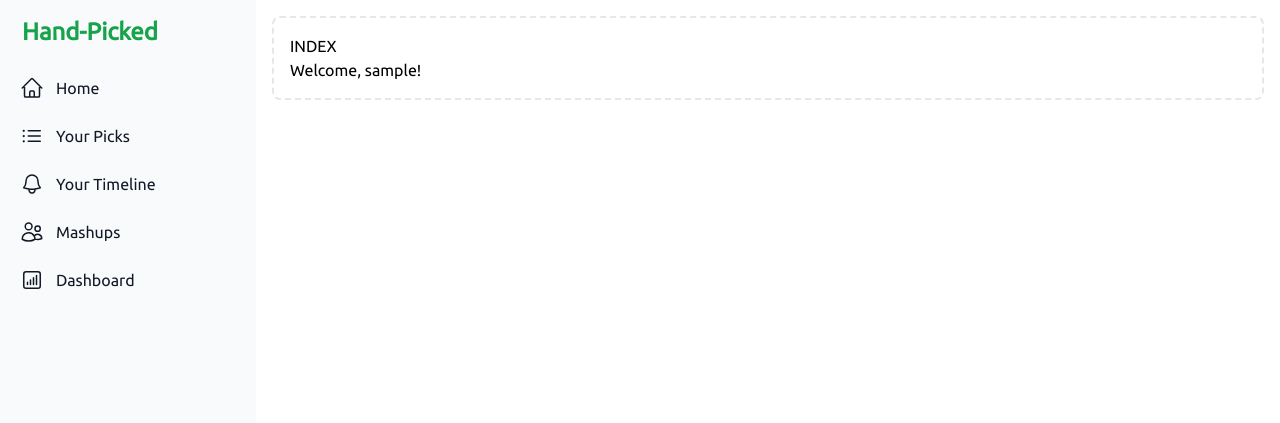
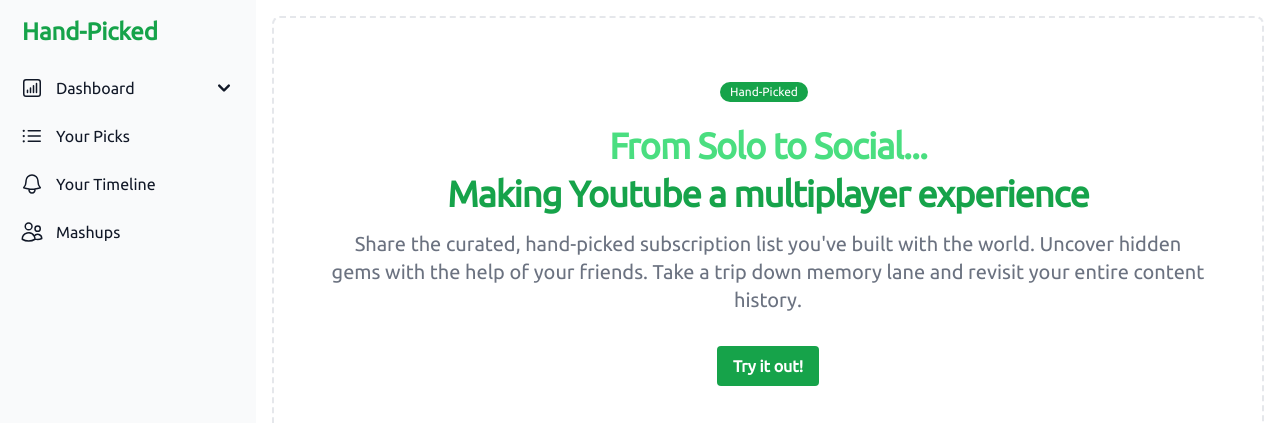
Before and after one commit to Nico404/hand-picked, a Flask app: page / in a window 1280 px wide. Shown: the top 423 px of the page. Run offline with Flask 3, Linux system fonts and the light colour scheme; the visitor is signed in with stand-in values (Sample User, id 1); some libraries are stand-ins or nearby versions.

Commit message:
working support page, and changes on home

```diff
--- a/app/__init__.py
+++ b/app/__init__.py
@@ -27,11 +27,6 @@ def create_app(config_class=Config):
     # init login manager
     login_manager.init_app(app)
 
-    # init mail instance
-    # mailgun = MailGun()
-    # mailgun.init_app(app)
-
-    print(Config.MAILGUN_API_KEY)
     # custom cli command to create database
     @app.cli.command("create_database")
     def create_database():
--- a/app/routes.py
+++ b/app/routes.py
@@ -1,10 +1,11 @@
-from flask import Blueprint, render_template
+from flask import Blueprint, flash, render_template, request
 from flask_login import current_user, login_required
 
 from app.models import Channel, UserSubscription
 from backend.api_youtube.get_channels import get_channels
 from backend.api_youtube.get_subscriptions import get_subscriptions
 from backend.database import db
+from backend.email_management.send_support import send_simple_message
 
 main_bp = Blueprint("main", __name__)
 
@@ -71,7 +72,9 @@ def yourtimeline():
 @main_bp.route("/dashboard")
 @login_required
 def dashboard():
-    user_id = "8"
+
+    # Get the top 5 countries of the user's subscriptions
+    user_id = current_user.user_id
     query = (
         db.session.query(
             Channel.country.label("country"), db.func.count().label("count")
@@ -89,6 +92,24 @@ def dashboard():
     for row in query_result:
         custom_data.append({"label": row.country, "value": row.count})
 
+    #
+    # Get all the UserSubscription objects that belong to the current user and are visible
+    user_subscription_list = UserSubscription.query.filter_by(
+        user_id=user_id, flag_is_visible=True
+    ).all()
+
+    # Get their channel IDs
+    channel_ids = [
+        user_subscription.channel_id for user_subscription in user_subscription_list
+    ]
+
+    # Get the Channel objects based on the channel_ids list
+    channels = (
+        Channel.query.filter(Channel.channel_id.in_(channel_ids))
+        .order_by(Channel.subscriber_count.desc())
+        .all()
+    )
+
     return render_template("dashboard.html", custom_data=custom_data)
 
 
@@ -96,3 +117,19 @@ def dashboard():
 @login_required
 def support():
     return render_template("support.html", email=current_user.email)
+
+
+@main_bp.route("/send_message", methods=["GET", "POST"])
+def send_message():
+    subject = request.form["subject"]
+    email = request.form["email"]
+    message = request.form["message"]
+
+    if request.method == "POST":
+        response = send_simple_message(subject, email, message)
+        if response.status_code == 200:
+            flash("Message sent successfully!", "success")
+        else:
+            flash("Error sending message.", "error")
+        return render_template("support.html")
+    return render_template("support.html")
--- a/app/templates/base.html
+++ b/app/templates/base.html
@@ -37,7 +37,7 @@
       <ul class="space-y-2">
         {% if current_user.is_authenticated %}
 
-        <li>
+        <!-- <li>
           <a href="{{ url_for('main.index') }}"
             class="flex items-center p-2 text-base font-normal text-gray-900 rounded-lg dark:text-white hover:bg-gray-100 dark:hover:bg-gray-700">
             <svg xmlns="http://www.w3.org/2000/svg" fill="none" viewBox="0 0 24 24" stroke-width="1.5"
@@ -47,6 +47,38 @@
             </svg>
             <span class="ml-3">Home</span>
           </a>
+        </li> -->
+        <li>
+          <button type="button" class="flex items-center w-full p-2 text-base font-normal text-gray-900 transition duration-75 rounded-lg group hover:bg-gray-100 dark:text-white dark:hover:bg-gray-700" aria-controls="dropdown-example" data-collapse-toggle="dropdown-example">
+            <svg xmlns="http://www.w3.org/2000/svg" fill="none" viewBox="0 0 24 24" stroke-width="1.5"
+              stroke="currentColor" class="w-6 h-6">
+              <path stroke-linecap="round" stroke-linejoin="round"
+                d="M7.5 14.25v2.25m3-4.5v4.5m3-6.75v6.75m3-9v9M6 20.25h12A2.25 2.25 0 0020.25 18V6A2.25 2.25 0 0018 3.75H6A2.25 2.25 0 003.75 6v12A2.25 2.25 0 006 20.25z" />
+            </svg>
+            <span class="flex-1 ml-3 text-left whitespace-nowrap">Dashboard</span>
+            <svg class="w-6 h-6" fill="currentColor" viewBox="0 0 20 20" xmlns="http://www.w3.org/2000/svg"><path fill-rule="evenodd" d="M5.293 7.293a1 1 0 011.414 0L10 10.586l3.293-3.293a1 1 0 111.414 1.414l-4 4a1 1 0 01-1.414 0l-4-4a1 1 0 010-1.414z" clip-rule="evenodd"></path></svg>
+          </button>
+          <ul id="dropdown-example" class="hidden py-2 space-y-2">
+            <li>
+               <a href="{{ url_for('main.dashboard') }}" class="flex items-center w-full p-2 text-base font-normal text-gray-900 transition duration-75 rounded-lg pl-11 group hover:bg-gray-100 dark:text-white dark:hover:bg-gray-700">Countries</a>
+            </li>
+            <li>
+               <a href="#" class="flex items-center w-full p-2 text-base font-normal text-gray-900 transition duration-75 rounded-lg pl-11 group hover:bg-gray-100 dark:text-white dark:hover:bg-gray-700">TBD</a>
+            </li>
+            <li>
+               <a href="#" class="flex items-center w-full p-2 text-base font-normal text-gray-900 transition duration-75 rounded-lg pl-11 group hover:bg-gray-100 dark:text-white dark:hover:bg-gray-700">TBD</a>
+            </li>
+          </ul>
+
+          <!-- <a href="{{ url_for('main.dashboard') }}"
+            class="flex items-center p-2 text-base font-normal text-gray-900 rounded-lg dark:text-white hover:bg-gray-100 dark:hover:bg-gray-700">
+            <svg xmlns="http://www.w3.org/2000/svg" fill="none" viewBox="0 0 24 24" stroke-width="1.5"
+              stroke="currentColor" class="w-6 h-6">
+              <path stroke-linecap="round" stroke-linejoin="round"
+                d="M7.5 14.25v2.25m3-4.5v4.5m3-6.75v6.75m3-9v9M6 20.25h12A2.25 2.25 0 0020.25 18V6A2.25 2.25 0 0018 3.75H6A2.25 2.25 0 003.75 6v12A2.25 2.25 0 006 20.25z" />
+            </svg>
+            <span class="flex-1 ml-3 whitespace-nowrap">Dashboard</span>
+          </a> -->
         </li>
         <li>
           <a href="{{ url_for('main.yourpicks') }}"
@@ -78,17 +110,6 @@
                 d="M15 19.128a9.38 9.38 0 002.625.372 9.337 9.337 0 004.121-.952 4.125 4.125 0 00-7.533-2.493M15 19.128v-.003c0-1.113-.285-2.16-.786-3.07M15 19.128v.106A12.318 12.318 0 018.624 21c-2.331 0-4.512-.645-6.374-1.766l-.001-.109a6.375 6.375 0 0111.964-3.07M12 6.375a3.375 3.375 0 11-6.75 0 3.375 3.375 0 016.75 0zm8.25 2.25a2.625 2.625 0 11-5.25 0 2.625 2.625 0 015.25 0z" />
             </svg>
             <span class="flex-1 ml-3 whitespace-nowrap">Mashups</span>
-          </a>
-        </li>
-        <li>
-          <a href="{{ url_for('main.dashboard') }}"
-            class="flex items-center p-2 text-base font-normal text-gray-900 rounded-lg dark:text-white hover:bg-gray-100 dark:hover:bg-gray-700">
-            <svg xmlns="http://www.w3.org/2000/svg" fill="none" viewBox="0 0 24 24" stroke-width="1.5"
-              stroke="currentColor" class="w-6 h-6">
-              <path stroke-linecap="round" stroke-linejoin="round"
-                d="M7.5 14.25v2.25m3-4.5v4.5m3-6.75v6.75m3-9v9M6 20.25h12A2.25 2.25 0 0020.25 18V6A2.25 2.25 0 0018 3.75H6A2.25 2.25 0 003.75 6v12A2.25 2.25 0 006 20.25z" />
-            </svg>
-            <span class="flex-1 ml-3 whitespace-nowrap">Dashboard</span>
           </a>
         </li>
           <div class="absolute bottom-14 flex">
--- a/app/templates/index.html
+++ b/app/templates/index.html
@@ -1,7 +1,54 @@
-{% extends "base.html" %}
+{% extends "base.html" %} {% block content %}
 
-{% block content %}
-<p>INDEX</p>
-<h1>Welcome, {{ current_user.username }}!</h1>
-
+<div class="bg-white-100">
+  <section class="container mx-auto">
+    <section class="p-10 h-screen">
+      <div class="py-2">
+        <div class="flex items-center justify-center mb-6">
+          <span
+            class="bg-green-600 text-white text-xs font-medium mr-2 px-2.5 py-0.5 rounded-full dark:bg-green-900 dark:text-green-300"
+            >Hand-Picked</span
+          >
+        </div>
+        <h2
+          class="mb-2 text-4xl tracking-tight font-extrabold text-center text-green-400 dark:text-green-400"
+        >
+          From Solo to Social...
+        </h2>
+        <h2
+          class="mb-4 text-4xl tracking-tight font-extrabold text-center text-green-600 dark:text-green-600"
+        >
+          Making Youtube a multiplayer experience
+        </h2>
+        <p
+          class="mb-8 lg:mb-8 font-light text-center text-gray-500 dark:text-gray-400 sm:text-xl"
+        >
+          Share the curated, hand-picked subscription list you've built with the
+          world. Uncover hidden gems with the help of your friends. Take a trip
+          down memory lane and revisit your entire content history.
+        </p>
+        <div class="flex items-center justify-center">
+          <button
+            class="bg-green-600 hover:bg-green-600 text-white font-bold py-2 px-4 rounded focus:outline-none focus:shadow-outline"
+            type="submit"
+            onclick="window.location.href='/signin'"
+          >
+            Try it out!
+          </button>
+        </div>
+        <div class="flex items-center justify-center mt-10">
+          <iframe
+            style="border-radius: 20px; overflow: hidden; z-index: 1"
+            src="https://www.youtube.com/embed/ZXni9_91ORs?start=0?autoplay=1"
+            frameborder="0"
+            allow="autoplay; fullscreen"
+            width="680"
+            height="360"
+            allowfullscreen
+          ></iframe>
+        </div>
+      </div>
+    </section>
+  </section>
+</div>
 {% endblock %}
--- a/app/templates/yourpicks.html
+++ b/app/templates/yourpicks.html
@@ -57,6 +57,9 @@
                                             <th scope="col" class="px-6 py-3 text-left text-md text-gray-500">
                                                 Videos
                                             </th>
+                                            <th scope="col" class="px-6 py-3 text-left text-md text-gray-500 sr-only">
+                                                Edit
+                                            </th>
                                         </tr>
                                     </thead>
                                     <!-- Table Body -->
@@ -96,6 +99,9 @@
                                                 <span class="text-sm text-gray-600 leading-5 px-2 inline-flex">
                                                     {{ "{:,}".format(channel.video_count).replace(',',' ') }}
                                                 </span>
+                                            </td>
+                                            <td class="px-6 py-4 whitespace-nowrap">
+                                                <a href="#" class="font-medium text-green-600 dark:text-green-500 hover:underline">Hide</a>
                                             </td>
                                         </tr>
                                         {% endfor %}
--- a/config.py
+++ b/config.py
@@ -14,4 +14,4 @@ class Config:
     # email service
     with open(os.path.join(basedir, "secret/mailgun_apikey.txt"), "r") as apikey:
         MAILGUN_API_KEY = apikey.read()
-    MAILGUN_DOMAIN = "your_mailgun_domain"
+    MAILGUN_DOMAIN = "sandboxfc484fa6e6bf49979b8c7a91f6fc08d9"
```
Also changed, not shown: app/models.py (+14 -0 lines), app/templates/support.html (+62 -15 lines), backend/db_utils.py (+23 -1 lines), backend/email_management/send_support.py (added, +19 -0 lines).
